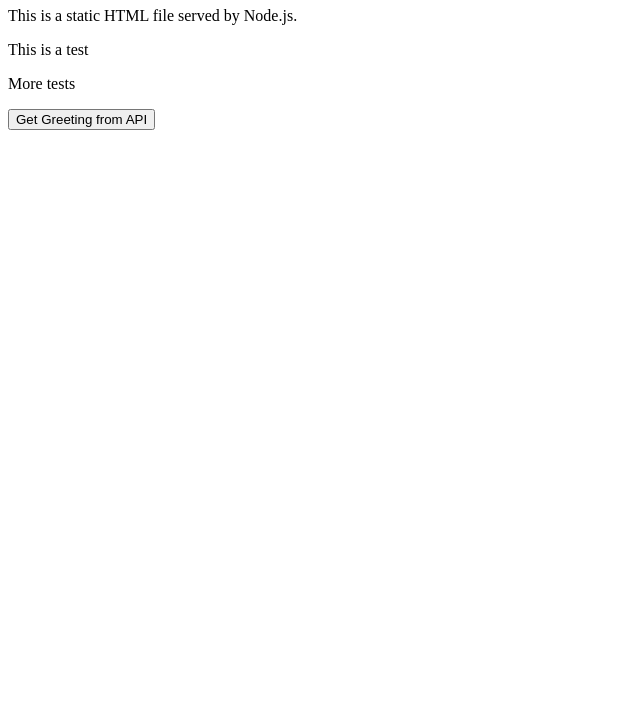
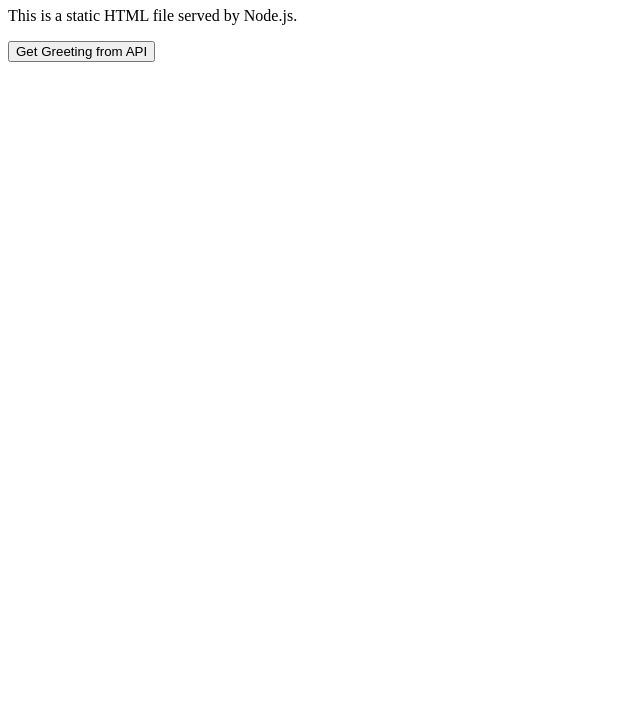
Before and after one commit to Paige1997/DevOpsDemoRepo, a website: page public/index.html in a window 1280 px wide. Shown: the part 73-800 px from the top of the page, without its empty margins (0-640 px from the left). Drawn offline with Linux system fonts and the light colour scheme.

Commit message:
back to original

```diff
--- a/public/index.html
+++ b/public/index.html
@@ -8,8 +8,6 @@
   <body>
     <h1>Welcome to the Node.js Sample Project!</h1>
     <p>This is a static HTML file served by Node.js.</p>
-    <p>This is a test</p>
-    <p>More tests</p>
 
     <button onclick="fetchGreeting()">Get Greeting from API</button>
     <p id="api-response"></p>
```
